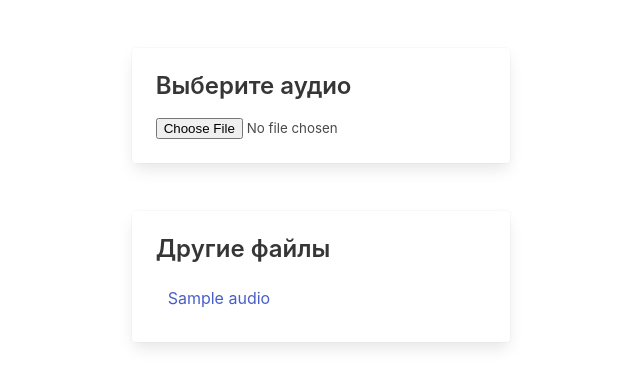
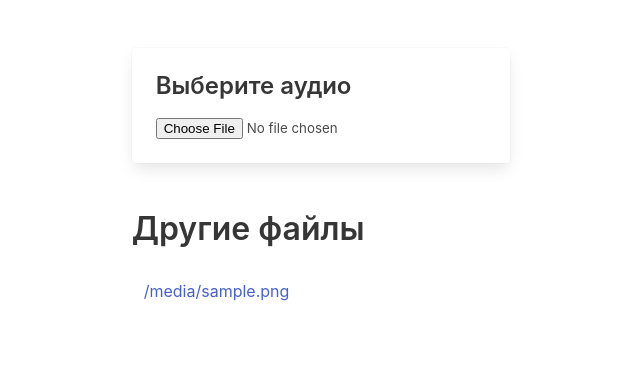
Before and after one commit to aq1/sync_audio, a Django app: template main/templates/main/index.html in a window 1280 px wide. Shown: the part 52-439 px from the top of the page, without its empty margins (319-959 px from the left). Run offline with Django 3.2, Linux system fonts and the light colour scheme; the template is opened without the code that fills it: most values are stand-ins (such as "Sample title", 1, 10 or a date in 2020); some libraries are stand-ins or nearby versions.

Commit message:
Change templates

```diff
--- /dev/null
+++ b/main/templates/main/audio_list_block.html
@@ -0,0 +1,14 @@
+<div class="columns is-centered">
+    <div class="column is-4">
+        <h1 class="title">Другие файлы</h1>
+        <table class="table is-striped">
+            {% for audio in audios %}
+                <tr>
+                    <td>
+                        <a href="{% url 'audio' audio.id audio.slug %}">{{ audio.filename }}</a>
+                    </td>
+                </tr>
+            {% endfor %}
+        </table>
+    </div>
+</div>
--- a/main/templates/main/index.html
+++ b/main/templates/main/index.html
@@ -24,25 +24,6 @@
                 {% endif %}
             </div>
         </div>
-        <div class="columns is-centered">
-            <div class="column is-4">
-                <div class="card">
-                    <div class="card-content">
-                        <div class="content">
-                            <h3>Другие файлы</h3>
-                            <table class="table is-striped">
-                                {% for audio in audios %}
-                                    <tr>
-                                        <td>
-                                            <a href="{% url 'audio' audio.id audio.slug %}">{{ audio.audio.name }}</a>
-                                        </td>
-                                    </tr>
-                                {% endfor %}
-                            </table>
-                        </div>
-                    </div>
-                </div>
-            </div>
-        </div>
+        {% include 'main/audio_list_block.html' with audios=audios %}
     </section>
 {% endblock %}
```
Also changed, not shown: main/models.py (+6 -1 lines), main/templates/main/audio.html (+3 -14 lines).
